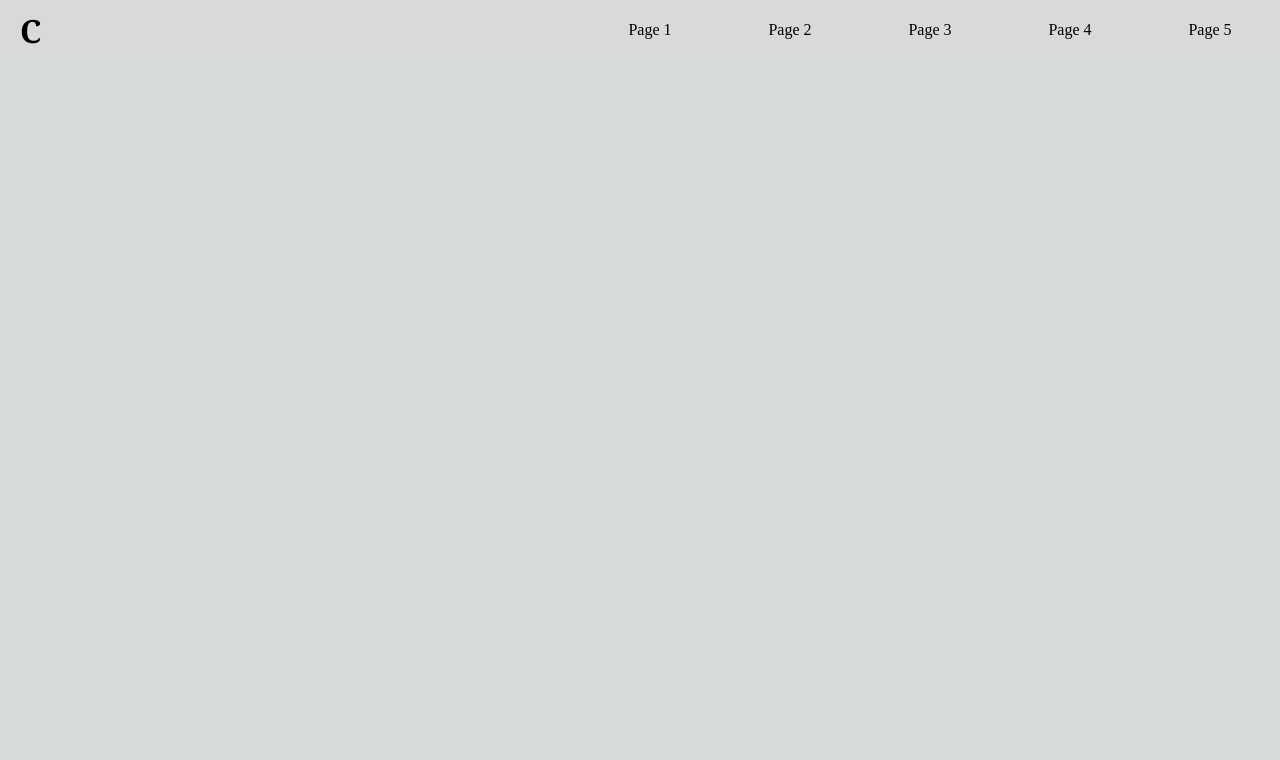
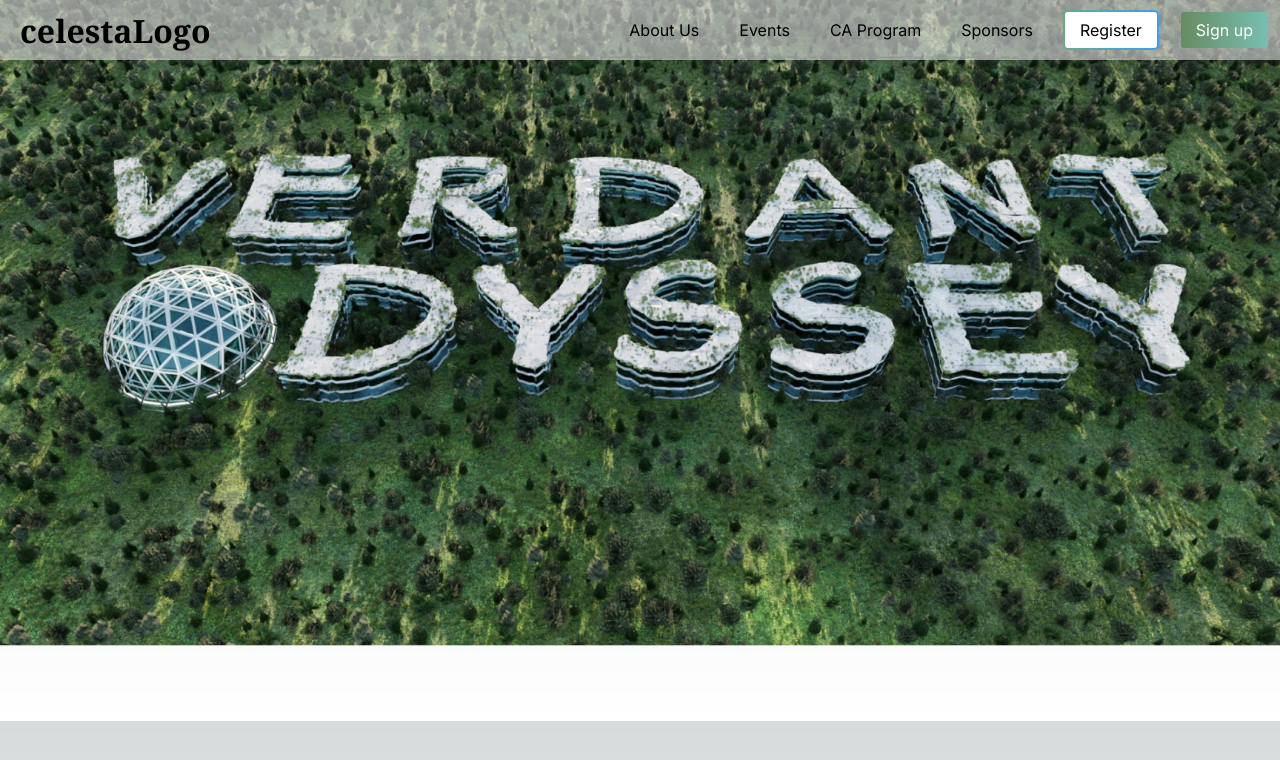
Before and after one commit to Celesta-IITP/Celesta2k23_Frontend, a Next.js app: page / in a window 1280 px wide. Shown: the top 760 px of the page. Built offline with nearby package versions, Linux system fonts and the light colour scheme.

Commit message:
Navbar & Hero Image

```diff
--- /dev/null
+++ b/src/components/Header/Header.js
@@ -0,0 +1,33 @@
+import styles from "./Header.module.css";
+import { Inter } from "next/font/google";
+
+const inter = Inter({ subsets: ["latin"] });
+
+export default function Header() {
+	return (
+		<nav className={styles.navbar}>
+			<div className={styles.celestaLogo}>celestaLogo</div>
+			<div className={styles.navLinks + " " + inter.className}>
+				<a href="/page1" className={styles.navLink}>
+					About Us
+				</a>
+				<a href="/page2" className={styles.navLink}>
+					Events
+				</a>
+				<a href="/page3" className={styles.navLink}>
+					CA Program
+				</a>
+				<a href="/page4" className={styles.navLink}>
+					Sponsors
+				</a>
+				<a href="/page5" className={styles.register}>
+					Register
+				</a>
+				<a href="/page5" className={styles.login}>
+					<div>Sign up</div>
+				</a>
+			</div>
+			<div className={styles.mobileMenu}></div>
+		</nav>
+	);
+}
--- a/src/components/Header/Header.module.css
+++ b/src/components/Header/Header.module.css
@@ -6,6 +6,7 @@
 	display: flex;
 	justify-content: space-between;
 	align-items: center;
+	z-index: 5;
 }
 
 .mobileMenu {
@@ -17,29 +18,75 @@
 	font-weight: 900;
 	font-size: xx-large;
 	color: black;
-	font-family: Cambria, Cochin, Georgia, Times, 'Times New Roman', serif;
+	font-family: Cambria, Cochin, Georgia, Times, "Times New Roman", serif;
 }
 
 .navLinks {
 	height: 60px;
 	display: flex;
 	justify-content: space-evenly;
+	align-items: center;
 }
 
 .navLink {
-	height: 80px;
-	padding-bottom: 20px;
-	width: 120px;
+	height: 40px;
+	padding: 0px 15px;
+	width: fit-content;
 	max-width: 20vw;
 	color: black;
 	display: flex;
 	align-items: center;
 	justify-content: center;
-	margin: 0 10px;
+	margin: 0 5px;
+	transition: all 0.5s;
 }
 
 .navLink:hover {
-	transition: all 0.5s;
-	border-radius: 0 0 20px 20px;
-	background-color: aliceblue;
+	border-radius: 20px;
+	color: white;
+	background-color: #7fbd22;
 }
+
+.register {
+	height: 40px;
+	max-width: 20vw;
+	display: flex;
+	align-items: center;
+	margin: 0 10px;
+	padding: 5px 15px;
+	border: 2px solid transparent;
+	transition: all 0.5s ease;
+	border-radius: 5px;
+	color: black;
+	background-image: linear-gradient(white, white), linear-gradient(90deg, #67aa88, #3e9cf3);
+	background-origin: border-box;
+	background-clip: padding-box, border-box;
+}
+
+.register:hover {
+	border-radius: 20px;
+	/* color: white; */
+	/* background-image: linear-gradient(90deg, #67aa88, #3e9cf3); */
+}
+
+.login {
+	height: 40px;
+	max-width: 20vw;
+	display: flex;
+	align-items: center;
+	margin: 0 10px;
+	padding: 5px 15px;
+	border: 2px solid transparent;
+	transition: all 0.5s ease;
+	border-radius: 5px;
+	color: white;
+	background-image: linear-gradient(90deg, #668A5F, #78C0B3);
+	background-origin: border-box;
+	background-clip: padding-box, border-box;
+}
+
+.login:hover {
+	border-radius: 20px;
+	/* color: black; */
+	/* background-image: linear-gradient(white, white), linear-gradient(90deg, #668A5F, #78C0B3); */
+}
--- a/src/components/Header/index.js
+++ /dev/null
@@ -1,29 +0,0 @@
-import styles from "./Header.module.css";
-
-export default function Header() {
-	return (
-		<div className={styles.navbar}>
-			<div className={styles.celestaLogo}>
-				C
-			</div>
-			<div className={styles.navLinks}>
-				<a href="/page1" className={styles.navLink}>
-					Page 1
-				</a>
-				<a href="/page2" className={styles.navLink}>
-					Page 2
-				</a>
-				<a href="/page3" className={styles.navLink}>
-					Page 3
-				</a>
-				<a href="/page4" className={styles.navLink}>
-					Page 4
-				</a>
-				<a href="/page5" className={styles.navLink}>
-					Page 5
-				</a>
-			</div>
-			<div className={styles.mobileMenu}></div>
-		</div>
-	);
-}
--- a/src/pages/index.js
+++ b/src/pages/index.js
@@ -1,6 +1,6 @@
 import Head from "next/head";
 import styles from "../styles/Home.module.css";
-import Header from "../components/Header";
+import Header from "../components/Header/Header";
 
 export default function Home() {
 	return (
@@ -12,8 +12,10 @@ export default function Home() {
 				<link rel="icon" href="/favicon.ico" />
 			</Head>
 			<Header />
-			<div style={{ zIndex: "2", position: "relative" }}>
-				<section className={styles.heroSection}></section>
+			<div>
+				<div className={styles.heroSection}>
+					<img loading="lazy" src={"/home/verdant.jpg"} />
+				</div>
 				<section className={styles.aboutSection}></section>
 			</div>
 		</>
--- a/src/styles/Home.module.css
+++ b/src/styles/Home.module.css
@@ -0,0 +1,13 @@
+.heroSection {
+	width: 100%;
+}
+
+.heroSection img {
+	transition: all 1s;
+	transform: translateY(-10%);
+	width: 100%;
+}
+
+.heroSection img:hover {
+	transform: translateY(0%);
+}
```
Also changed, not shown: public/home/verdant.jpg (added).
